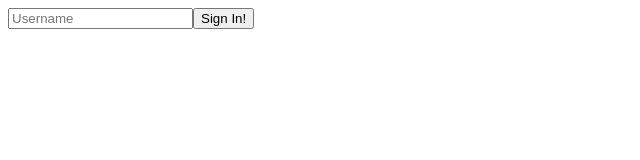
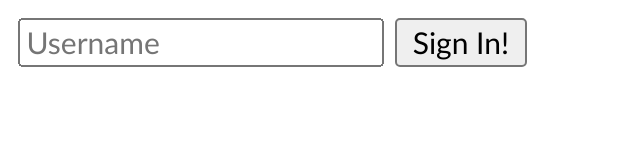
Before and after one commit to hitthemoney/websocket-messenger, a website: page site/index.html in a window 1280 px wide. Shown: the whole page, without its empty margins (0-640 px from the left). Drawn offline with Linux system fonts and the light colour scheme.

Commit message:
Update index.html

```diff
--- a/site/index.html
+++ b/site/index.html
@@ -4,7 +4,29 @@
 <head>
     <meta charset="UTF-8">
     <meta name="viewport" content="width=device-width, initial-scale=1.0">
-    <title>Websocket Testing</title>
+    <title>Money Messenger</title>
+    <meta name="description" content="A messenger made using websockets">
+    <meta name="keywords" content="">
+    <meta name="viewport" content="width=device-width, initial-scale=1.0">
+    <meta name="twitter:title" content="">
+    <meta name="og:title" content="">
+    <meta name="og:url" content="">
+    <meta name="og:site_name" content="">
+    <meta name="og:type" content="website">
+    <style>
+        * {
+            font-family: 'Gill Sans', 'Gill Sans MT', Calibri, 'Trebuchet MS', sans-serif;
+        }
+
+        body {
+            zoom: 2.25;
+            -moz-transform: scale(2.25);
+            -moz-transform-origin: 0 0;
+        }
+        input {
+            margin-right: 5px;
+        }
+    </style>
 </head>
 
 <body>
@@ -53,7 +75,8 @@
                 elem.innerHTML = message.slice(4);
                 messages.appendChild(elem)
             } else if (message.slice(0, 6) == "clear:") {
-                messages.innerHTML = "<p>Chat Cleared by <b>" + message.slice(6) + "</b> at " + (new Date).toLocaleString() + "</p>"
+                messages.innerHTML = "<p>Chat Cleared by <b>" + message.slice(6) + "</b> at " + (new Date)
+                    .toLocaleString() + "</p>"
             }
         };
 
```
